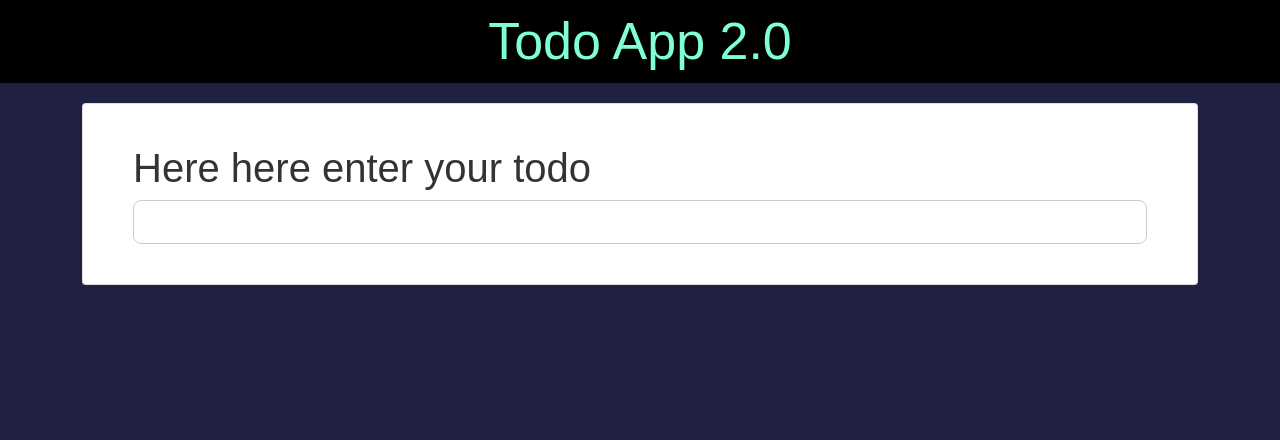
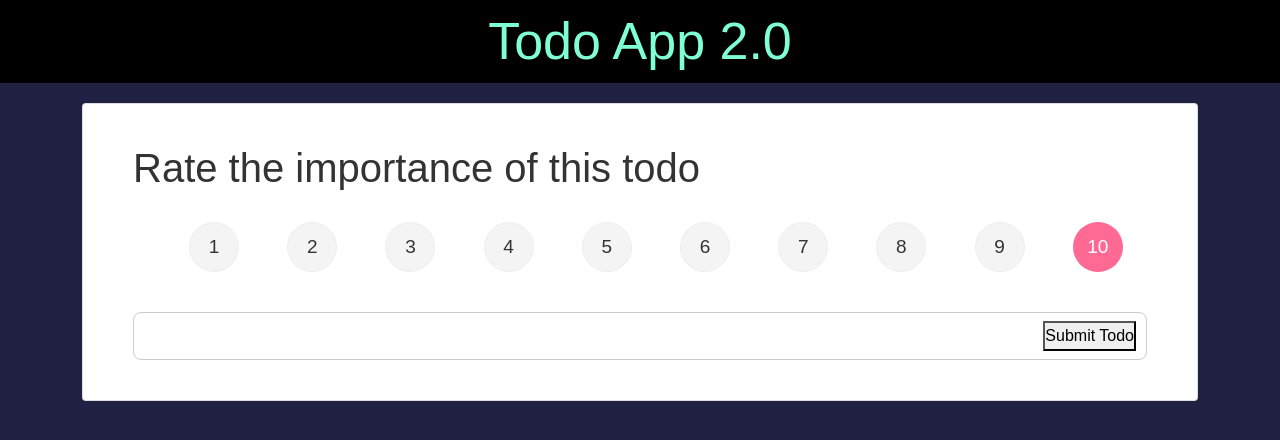
Before and after one commit to alxanderapollo/todo-app-2.0, a React (Create React App) app: page / in a window 1280 px wide. Shown: the top 440 px of the page. Built offline with nearby package versions, Linux system fonts and the light colour scheme; data requests are answered from the project's data file.

Commit message:
working on the submit form for the user

```diff
--- /dev/null
+++ b/src/components/RatingSelect.jsx
@@ -0,0 +1,138 @@
+import React, { useState } from "react";
+
+function RatingSelect({ select }) {
+  const [selected, setSelected] = useState(10);
+
+  //   const {feedbackEdit } = useContext(FeedbackContext);
+
+  //update the rating whenever the user select feedbackEdit on the ui
+  //   useEffect(() => {
+  //       //1. enable the send button
+  //       setSelected(feedbackEdit.item.rating);
+  //   }, [feedbackEdit]);
+
+  const handleChange = (e) => {
+    //the plus sign changes the string into a number for us
+    setSelected(+e.target.value);
+    //select is prop drilling up the radio button value we are pressing up into the
+    //select function/prop is taking the value and setting up with the hook we have upstairs
+    select(+e.target.value);
+  };
+
+  return (
+    <ul className="rating">
+      <li>
+        <input
+          type="radio"
+          id="num1"
+          name="rating"
+          value="1"
+          onChange={handleChange}
+          checked={selected === 1}
+        />
+        <label htmlFor="num1">1</label>
+      </li>
+      <li>
+        <input
+          type="radio"
+          id="num2"
+          name="rating"
+          value="2"
+          onChange={handleChange}
+          checked={selected === 2}
+        />
+        <label htmlFor="num2">2</label>
+      </li>
+      <li>
+        <input
+          type="radio"
+          id="num3"
+          name="rating"
+          value="3"
+          onChange={handleChange}
+          checked={selected === 3}
+        />
+        <label htmlFor="num3">3</label>
+      </li>
+      <li>
+        <input
+          type="radio"
+          id="num4"
+          name="rating"
+          value="4"
+          onChange={handleChange}
+          checked={selected === 4}
+        />
+        <label htmlFor="num4">4</label>
+      </li>
+      <li>
+        <input
+          type="radio"
+          id="num5"
+          name="rating"
+          value="5"
+          onChange={handleChange}
+          checked={selected === 5}
+        />
+        <label htmlFor="num5">5</label>
+      </li>
+      <li>
+        <input
+          type="radio"
+          id="num6"
+          name="rating"
+          value="6"
+          onChange={handleChange}
+          checked={selected === 6}
+        />
+        <label htmlFor="num6">6</label>
+      </li>
+      <li>
+        <input
+          type="radio"
+          id="num7"
+          name="rating"
+          value="7"
+          onChange={handleChange}
+          checked={selected === 7}
+        />
+        <label htmlFor="num7">7</label>
+      </li>
+      <li>
+        <input
+          type="radio"
+          id="num8"
+          name="rating"
+          value="8"
+          onChange={handleChange}
+          checked={selected === 8}
+        />
+        <label htmlFor="num8">8</label>
+      </li>
+      <li>
+        <input
+          type="radio"
+          id="num9"
+          name="rating"
+          value="9"
+          onChange={handleChange}
+          checked={selected === 9}
+        />
+        <label htmlFor="num9">9</label>
+      </li>
+      <li>
+        <input
+          type="radio"
+          id="num10"
+          name="rating"
+          value="10"
+          onChange={handleChange}
+          checked={selected === 10}
+        />
+        <label htmlFor="num10">10</label>
+      </li>
+    </ul>
+  );
+}
+
+export default RatingSelect;
--- a/src/components/TodoForm.jsx
+++ b/src/components/TodoForm.jsx
@@ -1,21 +1,53 @@
 import React, { useState } from "react";
 import Card from "./Card";
+import RatingSelect from "./RatingSelect";
 function TodoForm() {
   //what do we need for this form
   //1. we need to store the todo text
   const [text, setText] = useState(null);
   //2. the rating of the item'
   const [rating, setRating] = useState(null);
-  //.3 the date of the item stored
+  //.3 the date of the item stored we can either enter or it implicitly collect it
+  //from the machine
+
+  //handle usr submit
+  const handleSubmit = (e) => {
+    e.preventDefault();
+
+    //we want to know that the user isnt givning us empty data
+    if (text === "") {
+      //want to disable the button and prompt the user to enter more than 10 characters
+      //create message and btn disable hook
+    }
+
+    //create new date
+    var today = new Date();
+    var date =
+      today.getFullYear() +
+      "-" +
+      (today.getMonth() + 1) +
+      "-" +
+      today.getDate();
+    var time =
+      today.getHours() + ":" + today.getMinutes() + ":" + today.getSeconds();
+    var dateTime = date + " " + time;
+    console.log(dateTime);
+    const newTodo = {
+      text,
+      rating,
+      dateTime,
+    };
+  };
 
   return (
     <Card>
-      <form>
-        <h1>Here here enter your todo</h1>
+      <form onSubmit={handleSubmit}>
+        <h1>Rate the importance of this todo</h1>
+        {/* collect rating and then set it */}
+        <RatingSelect select={(rating) => setRating(rating)} />
         <div className="input-group">
           <input />
-          <input />
-          <input />
+          <button>Submit Todo</button>
         </div>
       </form>
     </Card>
```
